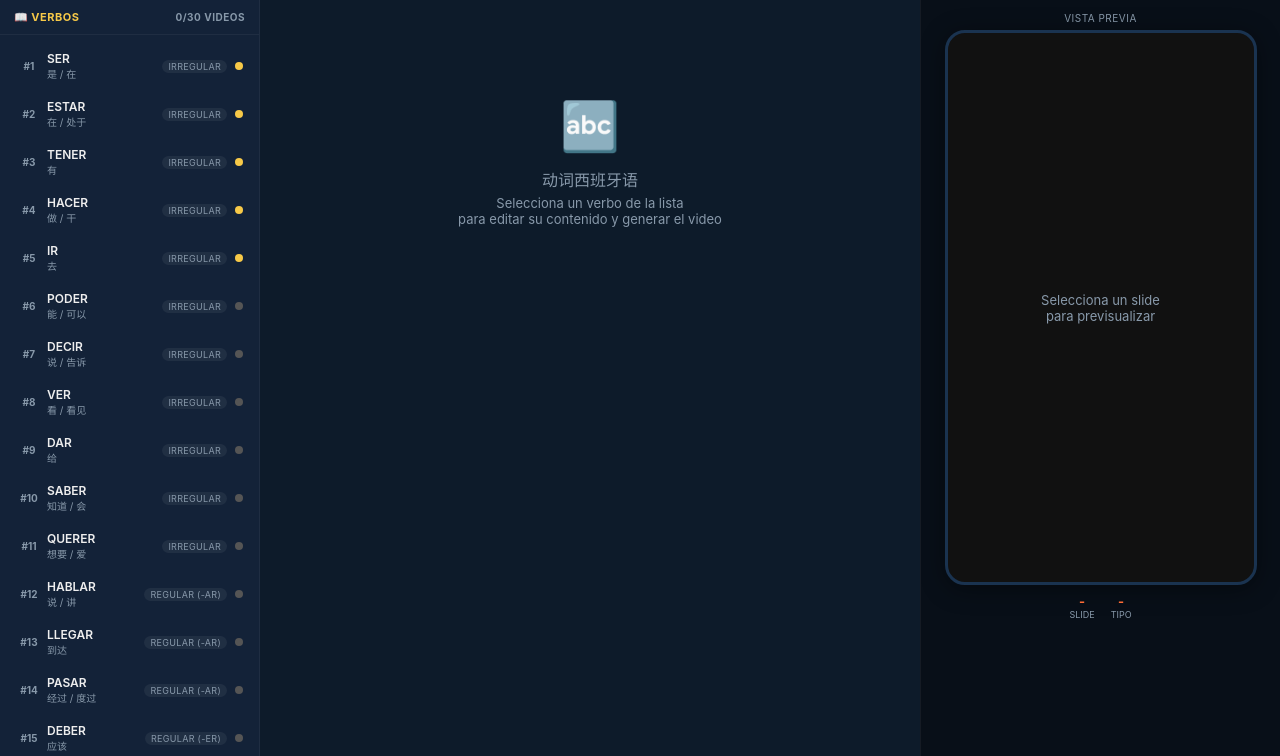
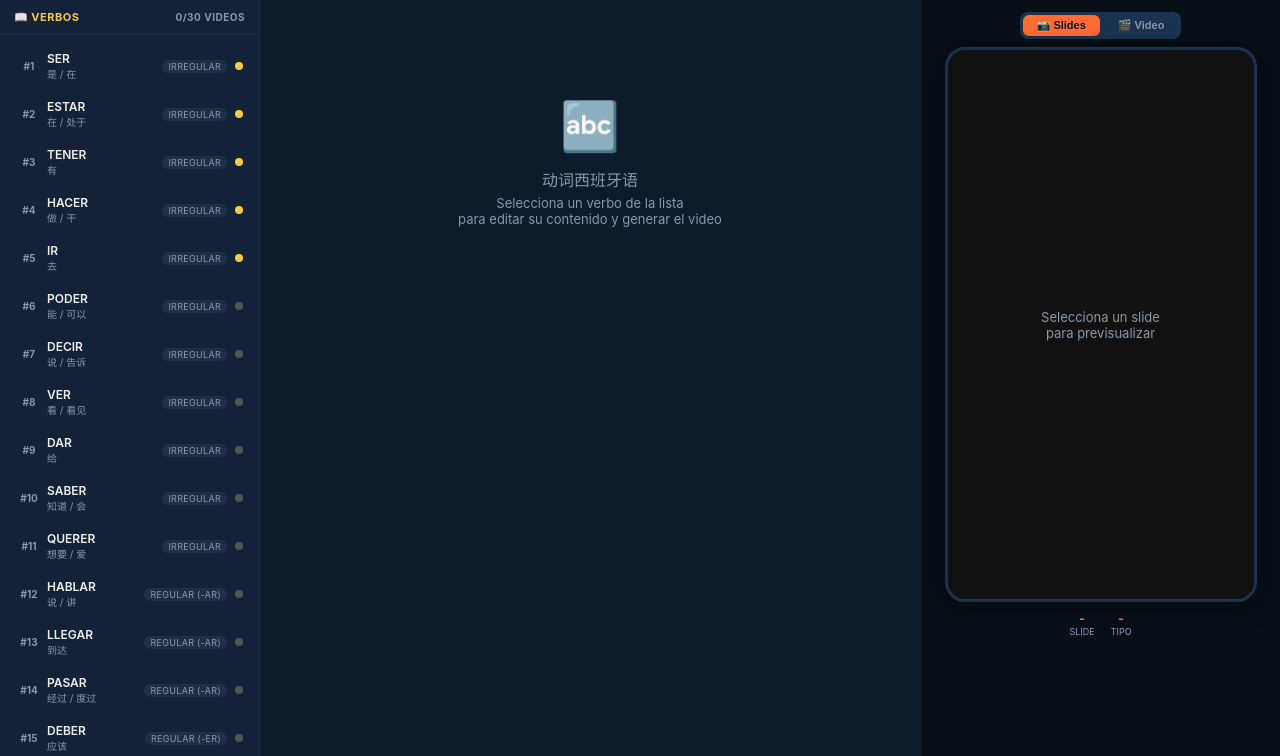
Before and after one commit to danieltog/xhs-verbos-bot, a FastAPI app: page / in a window 1280 px wide. Shown: the part 44-800 px from the top of the page. Run offline with FastAPI, Linux system fonts and the light colour scheme.

Commit message:
Dashboard: toggle slide/video + reproductor de video
- Toggle 📸 Slides / 🎬 Video en el panel de preview
- Reproductor de video HTML5 con controls, autoplay, loop
- Auto-switch a vista video después de generateVideo()
- Metadata: tamaño y duración del video
- Botón de descarga en vista video

```diff
--- a/dashboard/static/app.js
+++ b/dashboard/static/app.js
@@ -4,6 +4,7 @@ let currentVerbo = null;
 let currentData = null;
 let currentSlideIdx = 0;
 let allVerbos = [];
+let currentView = 'slide';
 
 // ═══════════════════════════════════════════
 // INIT
@@ -58,6 +59,11 @@ async function selectVerbo(verbo) {
     currentData.has_script ? `Editando: ${verbo.toUpperCase()}` : `Nuevo: ${verbo.toUpperCase()} (sin script)`;
 
   renderEditor();
+
+  // Auto-load correct view
+  if (currentView === 'video' && currentData.has_video) {
+    loadVideo();
+  }
 }
 
 // ═══════════════════════════════════════════
@@ -174,6 +180,59 @@ async function loadPreview(idx) {
     document.getElementById('slideType').textContent = data.tipo;
   } catch (e) {
     document.getElementById('phoneFrame').innerHTML = '<div class="placeholder">Error</div>';
+  }
+}
+
+// ═══════════════════════════════════════════
+// VIEW TOGGLE
+// ═══════════════════════════════════════════
+
+function setView(view) {
+  currentView = view;
+  document.getElementById('viewSlideBtn').className = view === 'slide' ? 'active' : '';
+  document.getElementById('viewVideoBtn').className = view === 'video' ? 'active' : '';
+  document.getElementById('previewMeta').style.display = view === 'slide' ? 'flex' : 'none';
+  document.getElementById('videoMeta').style.display = view === 'video' ? 'flex' : 'none';
+
+  if (view === 'video') {
+    loadVideo();
+  } else if (currentData && currentData.slides && currentData.slides.length > 0) {
+    loadPreview(currentSlideIdx);
+  }
+}
+
+function loadVideo() {
+  if (!currentData || !currentData.has_video || !currentData.video_url) {
+    document.getElementById('phoneFrame').innerHTML =
+      '<div class="placeholder">No hay video generado<br><small style="color:var(--text2)">Generá el video primero</small></div>';
+    document.getElementById('videoSize').textContent = '-';
+    document.getElementById('videoDur').textContent = '-';
+    document.getElementById('videoDownload').href = '#';
+    return;
+  }
+
+  const url = currentData.video_url;
+  document.getElementById('phoneFrame').innerHTML = `
+    <video controls autoplay loop playsinline style="width:100%;height:100%;object-fit:cover;background:#000">
+      <source src="${url}" type="video/mp4">
+    </video>`;
+  document.getElementById('videoDownload').href = url;
+
+  // Try to get video metadata
+  const video = document.querySelector('#phoneFrame video');
+  if (video) {
+    video.onloadedmetadata = () => {
+      const mins = Math.floor(video.duration / 60);
+      const secs = Math.round(video.duration % 60);
+      document.getElementById('videoDur').textContent = `${mins}:${String(secs).padStart(2, '0')}`;
+    };
+    // Estimate size from API response
+    fetch(url, {method: 'HEAD'}).then(r => {
+      const size = parseInt(r.headers.get('content-length') || 0);
+      document.getElementById('videoSize').textContent = size > 1024*1024
+        ? `${(size/1024/1024).toFixed(1)} MB`
+        : `${Math.round(size/1024)} KB`;
+    }).catch(() => {});
   }
 }
 
@@ -355,9 +414,13 @@ async function generateVideo() {
       const listRes = await fetch('/api/verbos');
       allVerbos = await listRes.json();
       currentData.has_video = true;
+      currentData.video_url = data.video_url;
       document.getElementById('videoBadge').style.display = 'inline';
       renderVerboList();
       document.getElementById('statusText').textContent = `Video: ${currentVerbo.toUpperCase()}`;
+
+      // Auto-switch to video view
+      setView('video');
     } else {
       log.innerHTML += '\n<span class="err">❌ Error</span>';
     }
@@ -368,8 +431,9 @@ async function generateVideo() {
 
 function closeModal() {
   document.getElementById('modal').classList.remove('show');
-  // Refresh verbo list
   renderVerboList();
+  // Reload video if we're in video view
+  if (currentView === 'video') loadVideo();
 }
 
 // ═══════════════════════════════════════════
--- a/dashboard/templates/index.html
+++ b/dashboard/templates/index.html
@@ -176,11 +176,24 @@
     box-shadow: var(--shadow);
   }
   .phone-frame img { width: 100%; height: 100%; object-fit: cover; }
+  .phone-frame video { width: 100%; height: 100%; object-fit: cover; }
   .phone-frame .placeholder { color: var(--text2); font-size: 13px; text-align: center; padding: 20px; }
   .preview-meta { margin-top: 8px; display: flex; gap: 16px; }
   .preview-meta .stat { text-align: center; }
   .preview-meta .stat .val { font-size: 13px; font-weight: 700; color: var(--accent); }
   .preview-meta .stat .lbl { font-size: 9px; color: var(--text2); text-transform: uppercase; }
+
+  /* ── View toggle ── */
+  .view-toggle {
+    display: flex; gap: 4px; margin-bottom: 8px;
+    background: var(--surface2); border-radius: 8px; padding: 3px;
+  }
+  .view-toggle button {
+    padding: 4px 14px; border: none; border-radius: 6px;
+    background: transparent; color: var(--text2); font-size: 11px;
+    cursor: pointer; font-weight: 600; transition: all .15s;
+  }
+  .view-toggle button.active { background: var(--accent); color: #111; }
 
   /* ── Modal ── */
   .modal-overlay {
@@ -247,13 +260,21 @@
 
   <!-- Preview -->
   <div class="preview-pane">
-    <div class="preview-label">Vista previa</div>
+    <div class="view-toggle">
+      <button id="viewSlideBtn" class="active" onclick="setView('slide')">📸 Slides</button>
+      <button id="viewVideoBtn" onclick="setView('video')">🎬 Video</button>
+    </div>
     <div class="phone-frame" id="phoneFrame">
       <div class="placeholder">Selecciona un slide<br>para previsualizar</div>
     </div>
-    <div class="preview-meta">
+    <div class="preview-meta" id="previewMeta">
       <div class="stat"><div class="val" id="slideNum">-</div><div class="lbl">Slide</div></div>
       <div class="stat"><div class="val" id="slideType">-</div><div class="lbl">Tipo</div></div>
+    </div>
+    <div class="preview-meta" id="videoMeta" style="display:none">
+      <div class="stat"><div class="val" id="videoSize">-</div><div class="lbl">Peso</div></div>
+      <div class="stat"><div class="val" id="videoDur">-</div><div class="lbl">Duración</div></div>
+      <a id="videoDownload" href="#" style="font-size:11px;color:var(--accent2);text-decoration:none;font-weight:600">⬇ Descargar</a>
     </div>
   </div>
 </div>
```
Also changed, not shown: scripts/verbos/001-ser.yaml (+52 -49 lines), output/verbos/Verbos_A1_Verbo_SER_cover_xhs.png (added).
